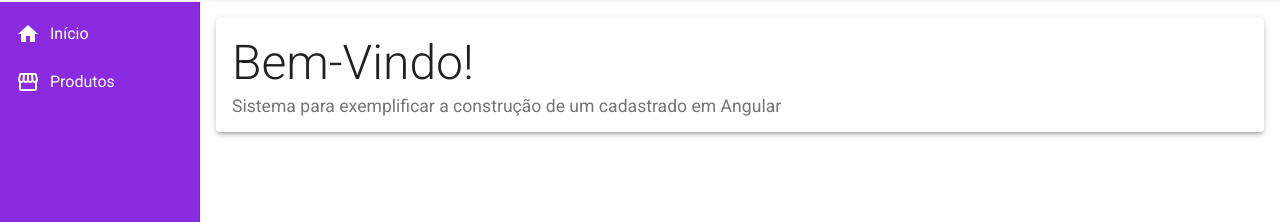
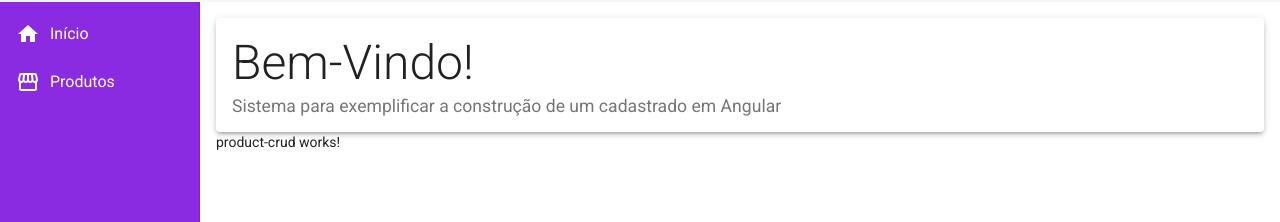
Before and after one commit to jacksonwillian/Angular9-CRUD-Basico, an Angular app in the folder frontend/: page / in a window 1280 px wide. Shown: the part 62-284 px from the top of the page. Built offline with nearby package versions, Linux system fonts and the light colour scheme.

Commit message:
feat(frontend): adiciona view product-crud

```diff
--- a/frontend/src/app/app.module.ts
+++ b/frontend/src/app/app.module.ts
@@ -14,6 +14,7 @@ import { MatSidenavModule } from '@angular/material/sidenav';
 import { MatCardModule } from '@angular/material/card';
 import { MatListModule } from '@angular/material/list';
 import { HomeComponent } from './views/home/home.component';
+import { ProductCrudComponent } from './views/product-crud/product-crud.component';
 
 @NgModule({
   declarations: [
@@ -21,7 +22,8 @@ import { HomeComponent } from './views/home/home.component';
     HeaderComponent,
     FooterComponent,
     NavComponent,
-    HomeComponent
+    HomeComponent,
+    ProductCrudComponent
   ],
   imports: [
     BrowserModule,
--- a/frontend/src/app/components/template/nav/nav.component.html
+++ b/frontend/src/app/components/template/nav/nav.component.html
@@ -11,6 +11,7 @@
     </mat-sidenav>
     <mat-sidenav-content class="content">
         <app-home> </app-home>
+        <app-product-crud> </app-product-crud>
     </mat-sidenav-content>
 
 </mat-sidenav-container>
--- /dev/null
+++ b/frontend/src/app/views/product-crud/product-crud.component.html
@@ -0,0 +1 @@
+<p>product-crud works!</p>
--- /dev/null
+++ b/frontend/src/app/views/product-crud/product-crud.component.ts
@@ -0,0 +1,15 @@
+import { Component, OnInit } from '@angular/core';
+
+@Component({
+  selector: 'app-product-crud',
+  templateUrl: './product-crud.component.html',
+  styleUrls: ['./product-crud.component.css']
+})
+export class ProductCrudComponent implements OnInit {
+
+  constructor() { }
+
+  ngOnInit(): void {
+  }
+
+}
```
Also changed, not shown: frontend/src/app/views/product-crud/product-crud.component.css (added).
